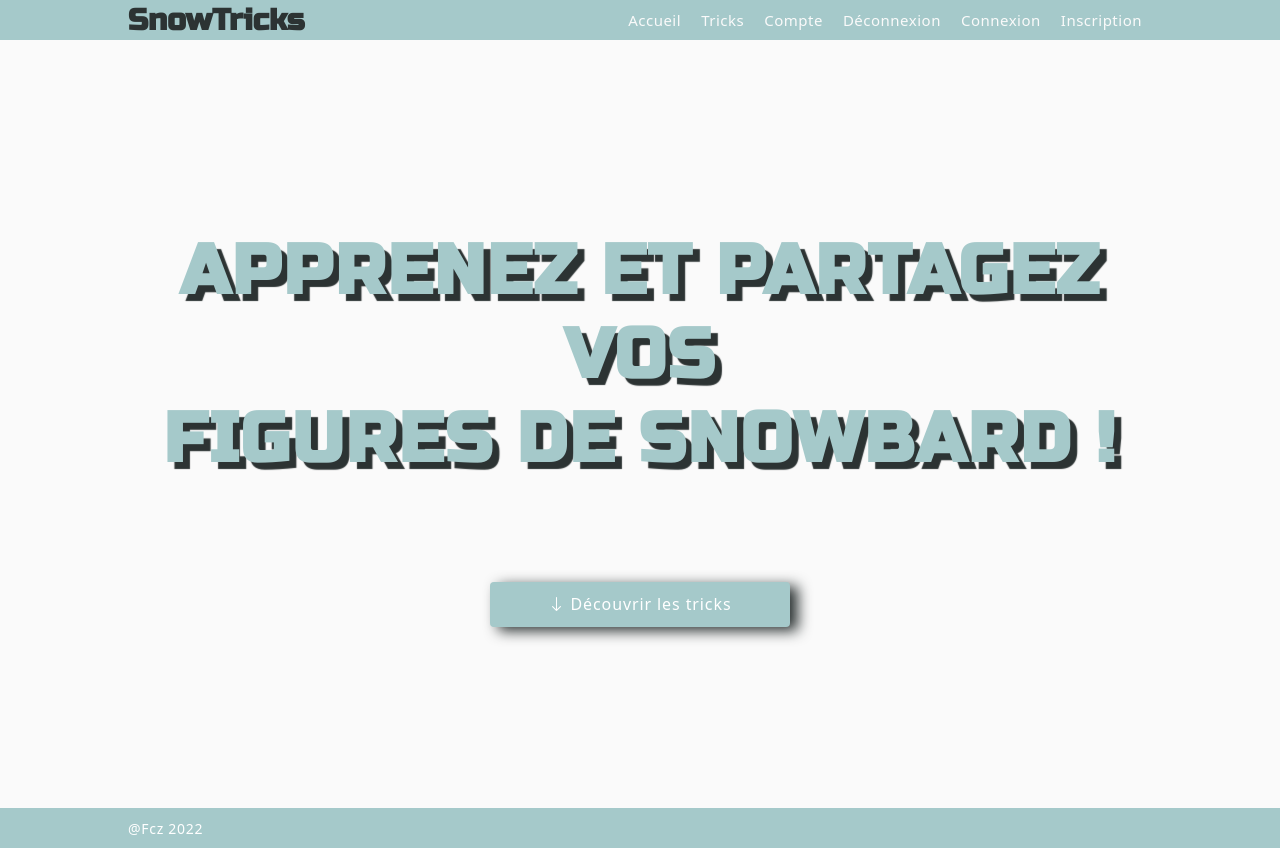
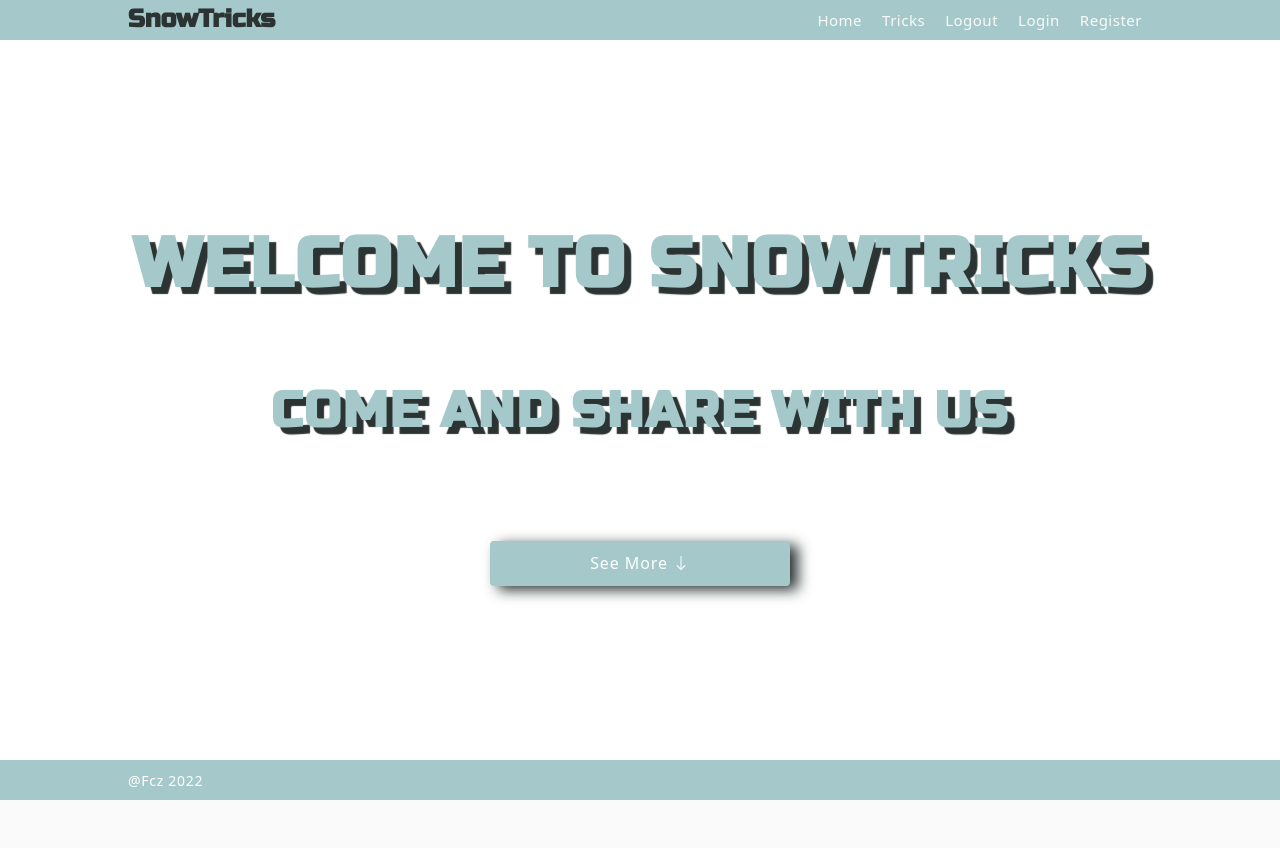
Before and after one commit to Drea-Fcz/snowtricks, a Symfony app: template templates/home/index.html.twig in a window 1280 px wide. After the commit the page ends 800 px from the top, so only its background shows below. Run offline with Twig, Linux system fonts and the light colour scheme; the template is opened without the code that fills it, so the values that code supplies are empty; some libraries are stand-ins or nearby versions; some web fonts are replaced.

Commit message:
refacto design

```diff
--- a/assets/styles/scss/_global.scss
+++ b/assets/styles/scss/_global.scss
@@ -10,7 +10,7 @@ html {
         main {
             padding: 8vh 10% 0 10%;
             width: 100%;
-            background-color: $broken-white;
+            background-color: #FFFFFF;
             height: auto;
             min-height: 95vh;
             display: flex;
@@ -77,7 +77,7 @@ html {
                     display: flex;
                     flex-direction: column;
                     width: 30%;
-                    max-width: 350px;
+                    max-width: 300px;
                     min-width: 200px;
                     text-align: center;
                     margin: 10px;
@@ -89,7 +89,7 @@ html {
                     }
 
                     .top {
-                        height: 40%;
+                        height: 45%;
                         border-top-left-radius: $border-radius;
                         border-top-right-radius: $border-radius;
                         background-position: center;
@@ -97,7 +97,7 @@ html {
                     }
 
                     .bottom {
-                        height: 60%;
+                        height: 55%;
                         display: flex;
                         flex-direction: column;
                         justify-content: space-between;
--- a/assets/styles/scss/components/_button.scss
+++ b/assets/styles/scss/components/_button.scss
@@ -1,6 +1,6 @@
 button {
     width: auto;
-    padding: 1% 40px;
+    padding: 1% 30px;
     border-radius: $border-radius;
     outline: none;
     background-color: $blue;
--- a/assets/styles/scss/templates/_home.scss
+++ b/assets/styles/scss/templates/_home.scss
@@ -9,14 +9,14 @@ main {
             width: 100%;
 
             &.top {
-                height: 95vh;
+                height: 80vh;
                 display: flex;
                 flex-direction: column;
                 align-items: center;
                 justify-content: center;
 
-                h1 {
-                    font-size: 70px;
+                h1, h2 {
+
                     text-transform: uppercase;
                     color: $blue;
                     font-weight: 900;
@@ -25,6 +25,14 @@ main {
                     margin-bottom: 50px;
                     text-shadow: 7px 7px 1px $pastel !important;
                     font-family: 'Russo One', sans-serif;
+                }
+
+                h1 {
+                    font-size: 70px;
+                }
+
+                h2 {
+                    font-size: 50px;
                 }
 
                 button {
@@ -60,6 +68,9 @@ main {
                     h1 {
                         font-size: 60px;
                     }
+                    h2 {
+                        font-size: 30px;
+                    }
                 }
             }
         }
--- a/templates/header/header.html.twig
+++ b/templates/header/header.html.twig
@@ -8,7 +8,7 @@
         <li class="is-mobile">
             <a href="#">
                 <i class="bi bi-house-door"></i>
-                <span>Accueil</span>
+                <span>Home</span>
             </a>
         </li>
         <li class="is-mobile">
@@ -17,26 +17,21 @@
                 <span>Tricks</span>
             </a>
         </li>
-        <li>
-            <a href="#">
-                <span>Compte {#<small>( app.user.pseudo )</small>#}</span>
-            </a>
-        </li>
         <li class="is-mobile">
             <a href="#">
                 <i class="bi bi-box-arrow-right"></i>
-                <span>Déconnexion</span>
+                <span>Logout</span>
             </a>
         </li>
         <li class="is-mobile">
             <a href="#">
                 <i class="bi bi-person-circle"></i>
-                <span>Connexion</span>
+                <span>Login</span>
             </a>
         </li>
         <li>
             <a href="#">
-                <span>Inscription</span>
+                <span>Register</span>
             </a>
         </li>
     </ul>
--- a/templates/home/index.html.twig
+++ b/templates/home/index.html.twig
@@ -5,27 +5,31 @@
 {% block main %}
     <main class="index">
         <section class="top">
-            <h1>Apprenez et partagez vos<br/>figures de snowbard !</h1>
-            <a href="#trick-container">
+            <h1>
+                Welcome to SnowTricks
+            </h1>
+            <br/>
+            <h2>come and share with us </h2>
+            <a href="#groups">
                 <button>
+                    See More
                     <i class="bi bi-arrow-down"></i>
-                    Découvrir les tricks
                 </button>
             </a>
         </section>
         {% if tricks|length > 0 %}
-            {% set previousSection = null %}
-            {% set sectionsLoaded = [] %}
+            {% set previousGroup = null %}
+            {% set groupLoaded = [] %}
             {% for trick in tricks %}
-                {% set currentSection = trick.tripGroup.name %}
+                {% set currentGroup = trick.tripGroup.name %}
 
                 {% if
-                    previousSection is not defined or
-                    currentSection != previousSection and
-                    currentSection not in sectionsLoaded %}
-                    {% set sectionsLoaded = sectionsLoaded|merge([currentSection]) %}
-                    <h2 class="trick-group-name">{{ currentSection }}</h2>
-                    <section class="trick-container" id="trick-container">
+                    previousGroup is not defined or
+                    currentGroup != previousGroup and
+                    currentGroup not in groupLoaded %}
+                    {% set groupLoaded = groupLoaded|merge([currentGroup]) %}
+                    <h2 class="trick-group-name">{{ currentGroup }}</h2>
+                    <section class="trick-container" id="groups">
                         {% for trick in trick.tripGroup.tricks %}
                             <div class="trick-item big-height">
                                 {% set continue = true %}
@@ -39,8 +43,8 @@
                                     <h2>{{ trick.name }}</h2>
                                     <a href="#">
                                         <button>
-                                            <i class="bi bi-arrow-return-right"></i>
-                                            Voir le trick
+                                            Details
+                                            <i class="bi bi-arrow-right ms-2"></i>
                                         </button>
                                     </a>
                                 </div>
@@ -49,7 +53,7 @@
                     </section>
                 {% endif %}
 
-                {% set previousSection = currentSection %}
+                {% set previousGroup = currentGroup %}
             {% endfor %}
         {% endif %}
     </main>
```
Also changed, not shown: public/build/app.css, 1 other file.
